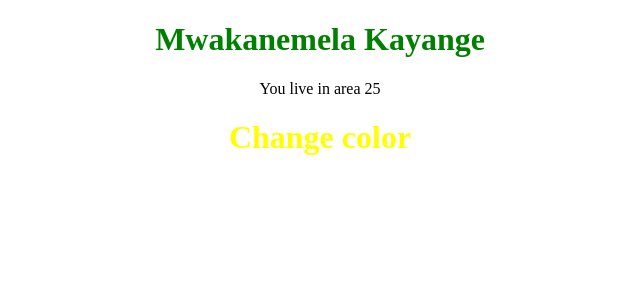
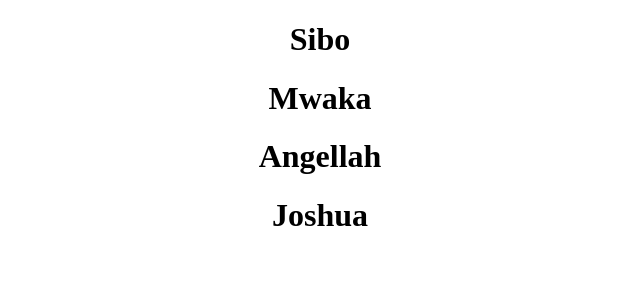
Before and after one commit to Mwakanemela/React-Courses, a React (Create React App) app in the folder Youtube/PedroTech/episode1/: page / in a window 1280 px wide. Shown: the top 300 px of the page, without its empty margins (320-960 px from the left). Built offline with nearby package versions, Linux system fonts and the light colour scheme.

Commit message:
looping through lists

```diff
--- a/Youtube/PedroTech/episode1/src/App.js
+++ b/Youtube/PedroTech/episode1/src/App.js
@@ -1,15 +1,12 @@
 import './App.css';
 
 function App() {
-
-  const area = 25;
-  const isGreen = true;
-
+  const names = ["Sibo", "Mwaka","Angellah","Joshua"]
   return (
     <div className="App">
-      <h1 className="name">Mwakanemela Kayange</h1>
-      <div>{area == 25 ? <p>You live in area 25</p> : <p>You dont live in 25</p>}</div>
-      <h1 style={{color:isGreen ? "yellow" : "red"}} >Change color</h1>
+        {names.map((name, key) => {
+          return <h1 key={key}>{name}</h1>
+        })}
     </div>
   );
 }
```
